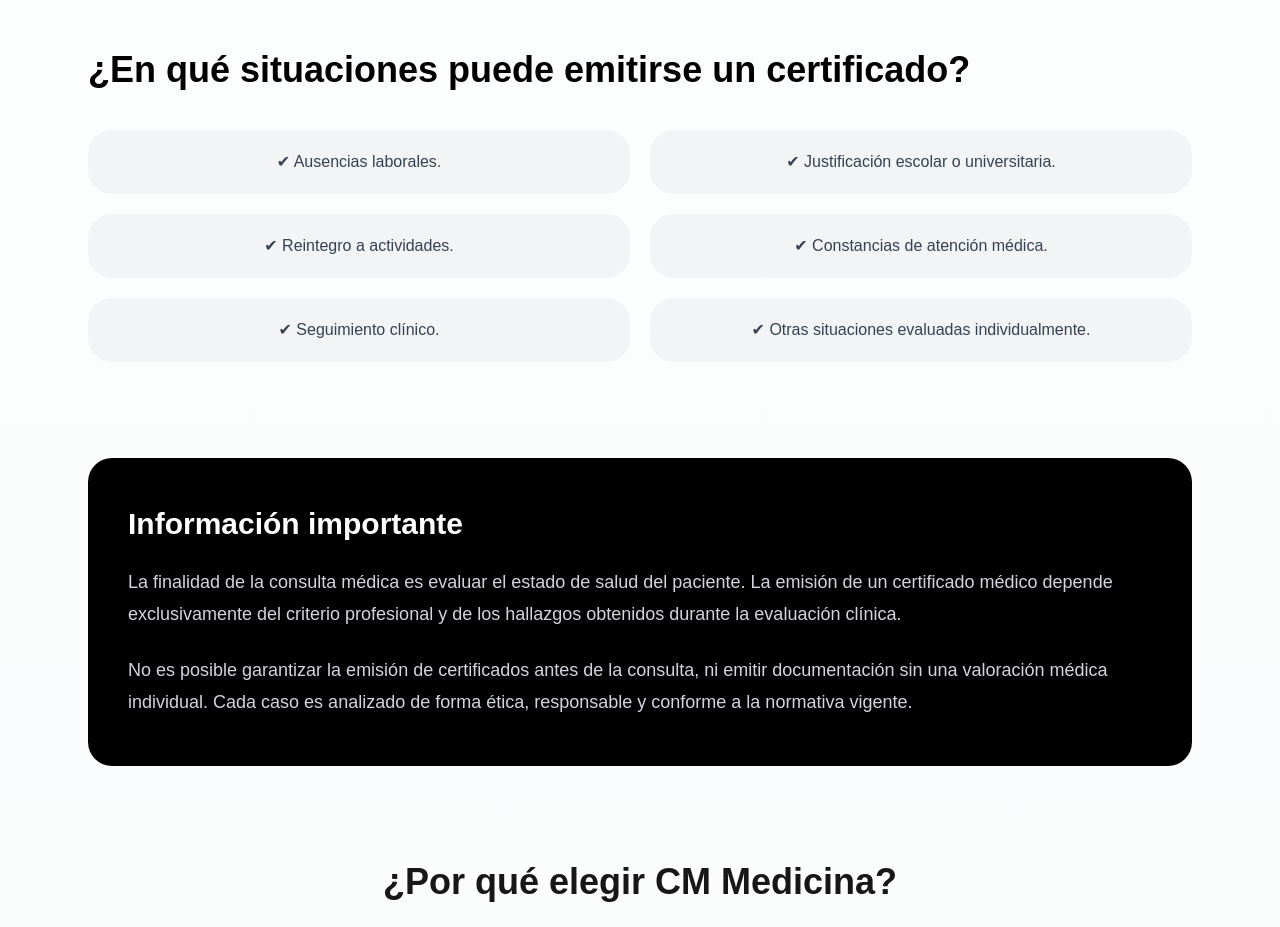
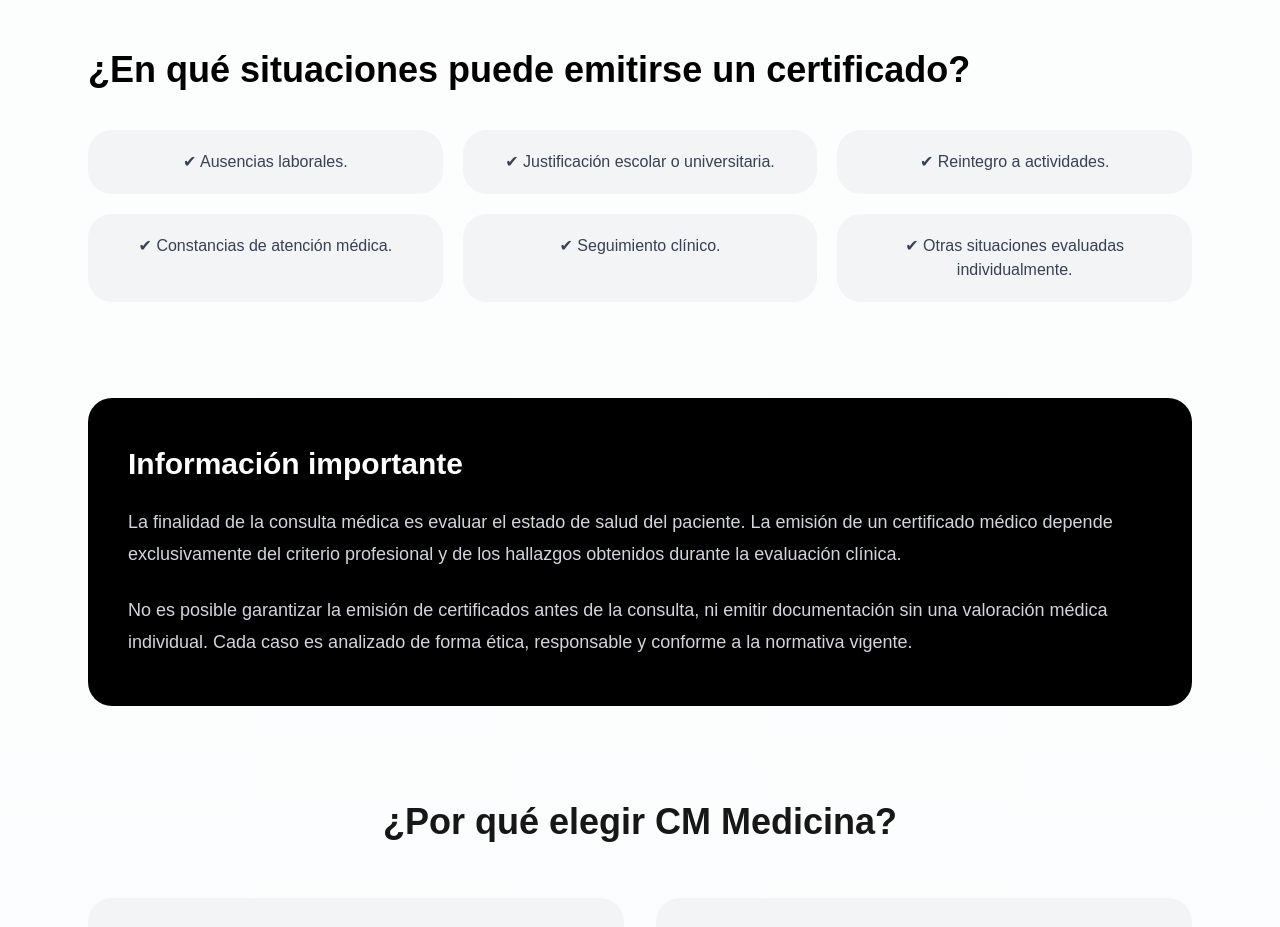
Before and after one commit to camillamacedo/cmmedicina, a Next.js app: page /certificado-medico in a window 1280 px wide. Shown: the part 1860-2787 px from the top of the page. Built offline with nearby package versions, Linux system fonts and the light colour scheme.

Commit message:
Update page.tsx

```diff
--- a/app/certificado-medico/page.tsx
+++ b/app/certificado-medico/page.tsx
@@ -213,7 +213,7 @@ export default function CertificadosMedicos() {
     ¿En qué situaciones puede emitirse un certificado?
   </h2>
 
-  <div className="mt-10 grid gap-5 md:grid-cols-2">
+  <div className="mt-10 grid gap-5 md:grid-cols-3">
 
     <div className="rounded-3xl bg-gray-100 p-5 text-center text-gray-700">
       ✔ Ausencias laborales.
```
